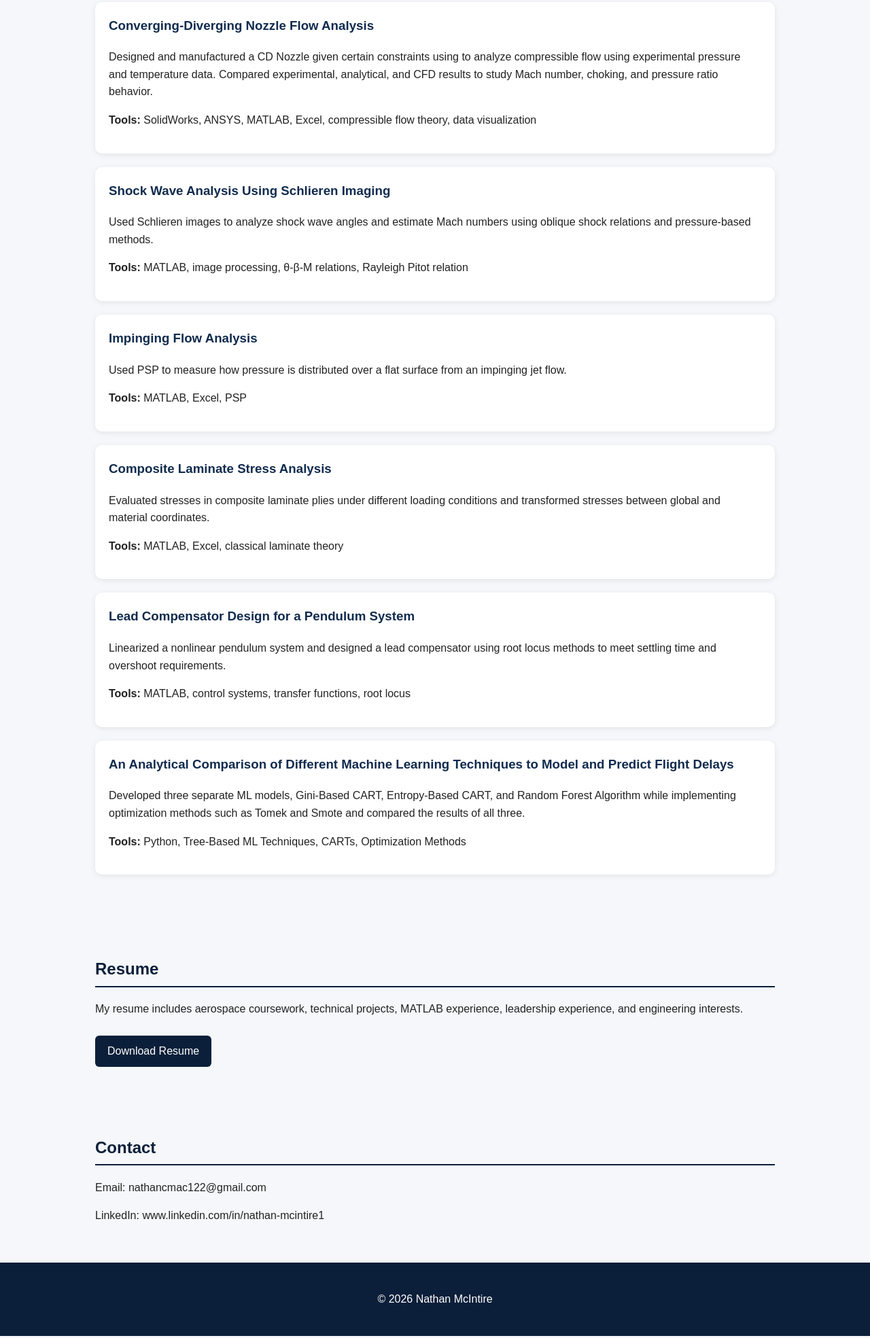
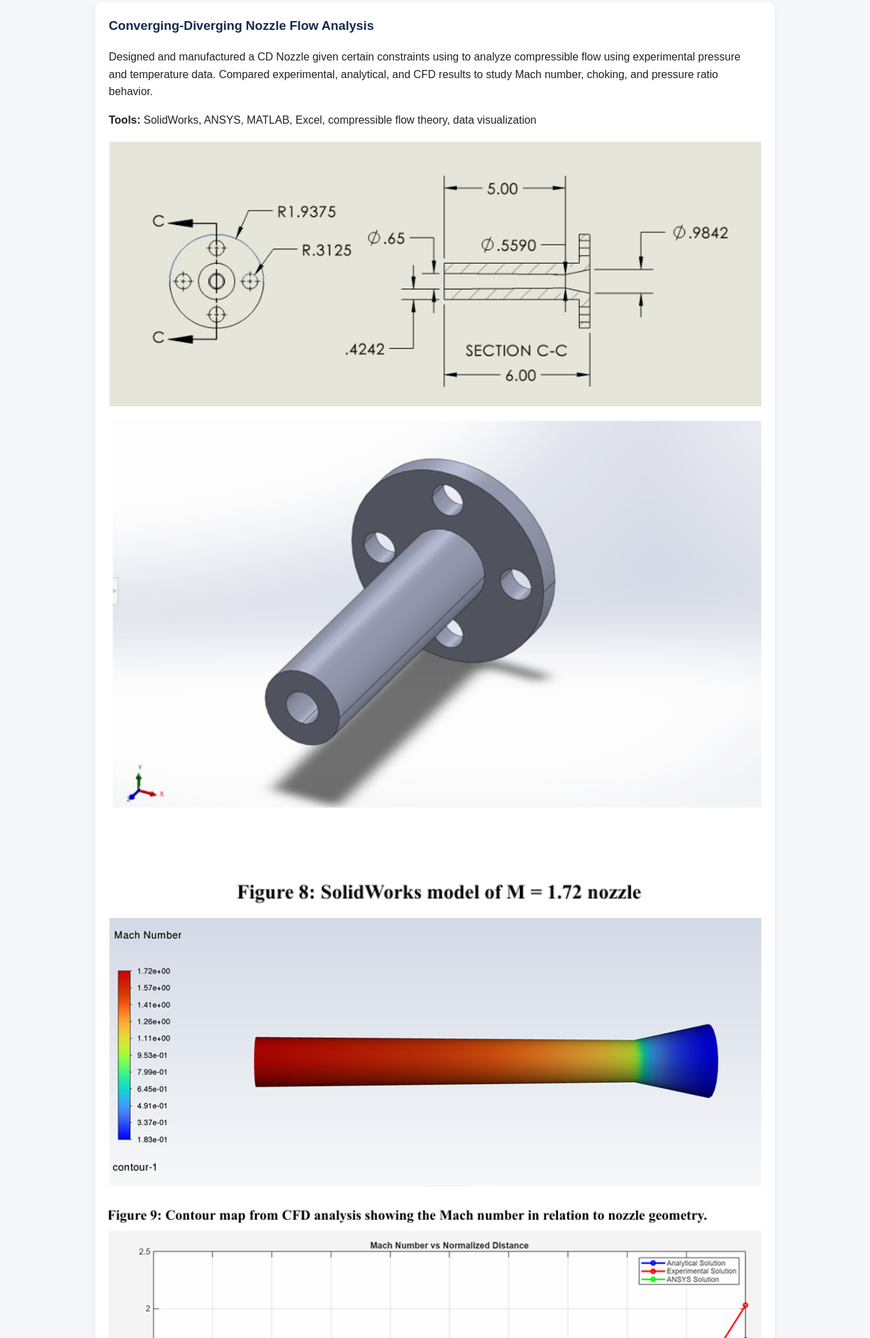
Before and after one commit to Nathancmac/nathancmac.github.io, a plain HTML site: page index.html in a window 1280 px wide. Shown: the part 1011-2980 px from the top of the page at 68% size. Drawn offline with Linux system fonts and the light colour scheme.

Commit message:
Update index.html

```diff
--- a/index.html
+++ b/index.html
@@ -140,6 +140,10 @@
         ratio behavior.
       </p>
       <p><strong>Tools:</strong> SolidWorks, ANSYS, MATLAB, Excel, compressible flow theory, data visualization</p>
+      <img src="Nozzle Design Specifications.png" alt="Nozzle Design Specifications" width="100%">
+      <img src="SolidWorks Model.png" alt="SolidWorks Model" width="100%">
+      <img src="ANSYS Contour Map.png" alt="ANSYS Contour Map" width="100%">
+      <img src="Mach Vs. Distance Plot.png" alt="Mach Vs. Distance Plot" width="100%">
     </div>
 
     <div class="project">
```
